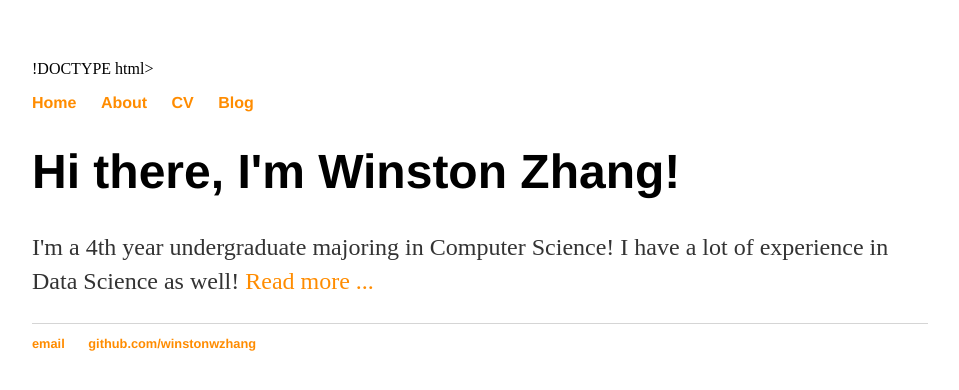
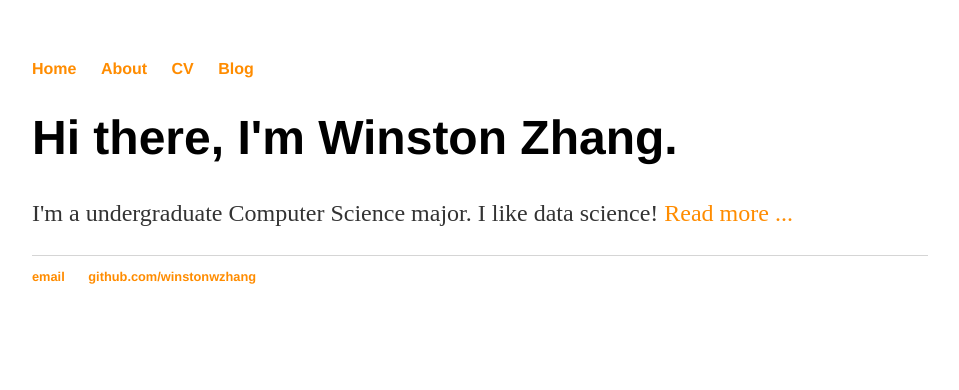
Before and after one commit to winstonwzhang/winstonwzhang.github.io, a Jekyll site: the page built from index.html, in a window 1280 px wide. Shown: the top 390 px of the page, without its empty margins (160-1119 px from the left). Built offline with Jekyll 4.4.1, drawn with Linux system fonts in a browser that asks for light colours.

Commit message:
Update index.html
update index.html to use default layout

```diff
--- a/index.html
+++ b/index.html
@@ -1,31 +1,8 @@
-!DOCTYPE html>
-<html>
-	<head>
-		<title>Winston Zhang</title>
-		<!-- link to main stylesheet -->
-		<link rel="stylesheet" type="text/css" href="/css/main.css">
-	</head>
-	<body>
-		<nav>
-    		<ul>
-        		<li><a href="/">Home</a></li>
-	        	<li><a href="/about">About</a></li>
-        		<li><a href="/cv">CV</a></li>
-        		<li><a href="/blog">Blog</a></li>
-    		</ul>
-		</nav>
-		<div class="container">
-    		<div class="blurb">
-        		<h1>Hi there, I'm Winston Zhang!</h1>
-				<p>I'm a 4th year undergraduate majoring in Computer Science! I have a lot of experience in Data Science as well!
-        <a href="/about">Read more ...</a></p>
-    		</div><!-- /.blurb -->
-		</div><!-- /.container -->
-		<footer>
-    		<ul>
-        		<li><a href="mailto:winstonzhang1998@gmail.com">email</a></li>
-        		<li><a href="https://github.com/winstonwzhang">github.com/winstonwzhang</a></li>
-			</ul>
-		</footer>
-	</body>
-</html>
+---
+layout: default
+title: Winston Zhang
+---
+<div class="blurb">
+	<h1>Hi there, I'm Winston Zhang.</h1>
+	<p>I'm a undergraduate Computer Science major. I like data science! <a href="/about">Read more ...</a></p>
+</div><!-- /.blurb -->
```
